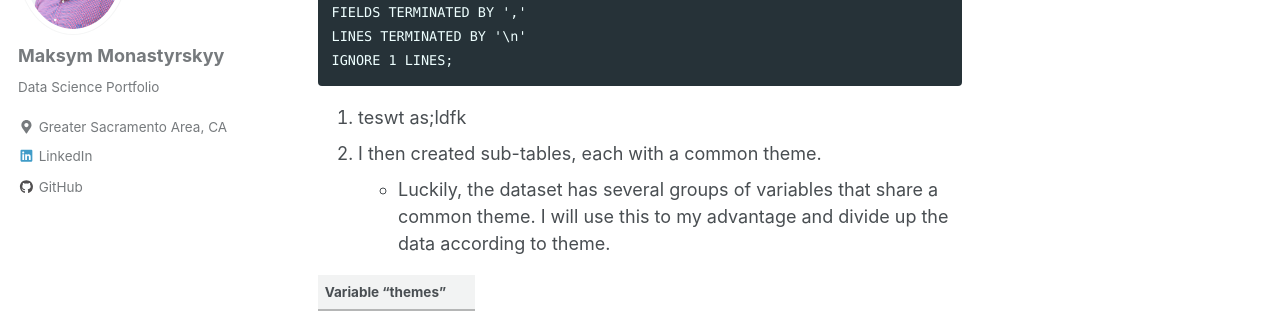
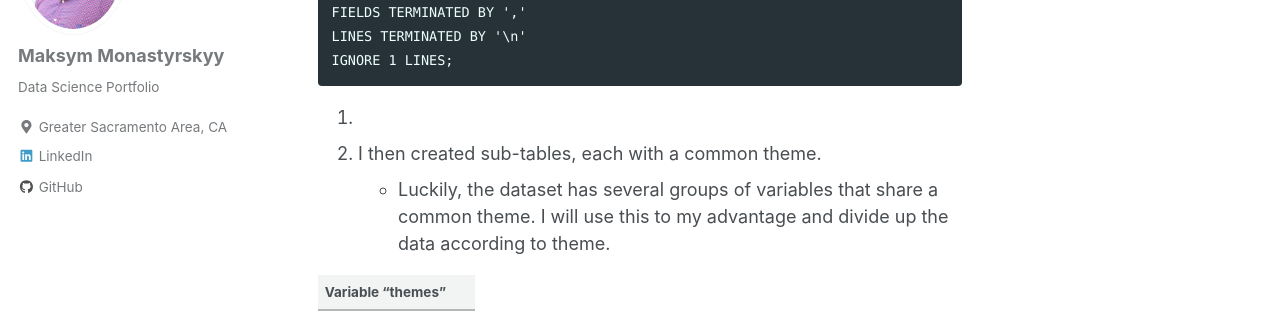
Before and after one commit to monastyrskyy/monastyrskyy.github.io, a Jekyll site: the page built from _posts/2019-6-26-collegescorecards_mysql.md, in a window 1280 px wide and 900 px high, scrolled down 3778 px. Shown: the part 153-466 px from the top of the window. Built offline with Jekyll 4.4.1, drawn with Linux system fonts in a browser that asks for light colours; cached includes are drawn as plain includes; nearby versions of some CDN libraries.

````diff
--- a/_posts/2019-6-26-collegescorecards_mysql.md
+++ b/_posts/2019-6-26-collegescorecards_mysql.md
@@ -157,7 +157,7 @@ FIELDS TERMINATED BY ','
 LINES TERMINATED BY '\n'
 IGNORE 1 LINES;
 ```
-1. teswt as;ldfk
+1.
 2. I then created sub-tables, each with a common theme.
   - Luckily, the dataset has several groups of variables that share a common theme. I will use this to my advantage and divide up the data according to theme.
 
````
